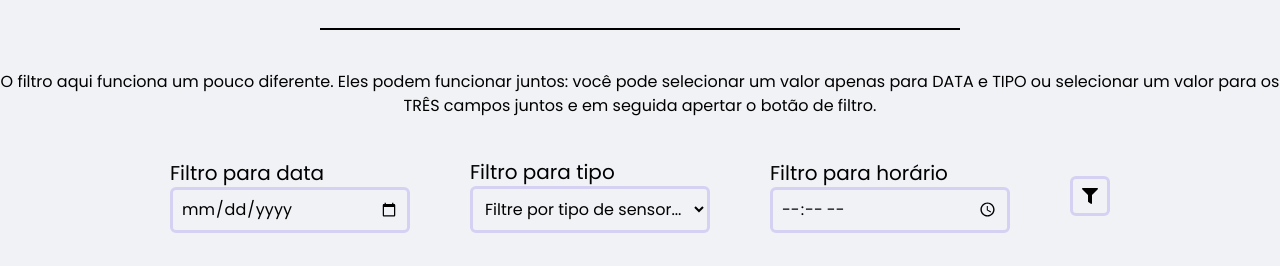
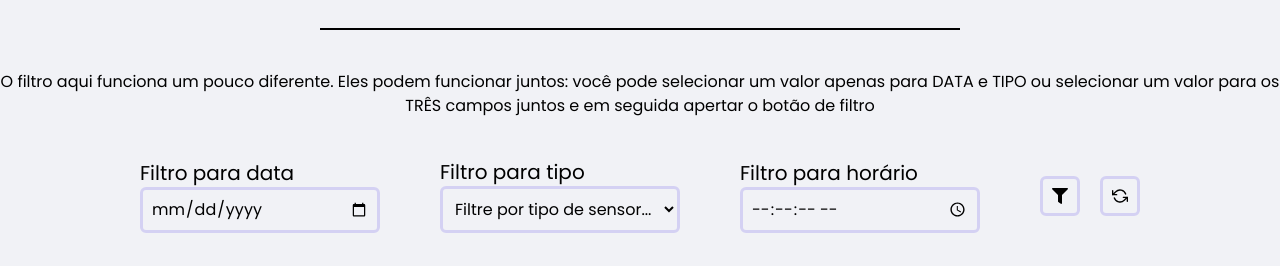
Before and after one commit to miguelsacardo/SmartCity, a React (Vite) app in the folder frontend/: page /app/gerenciamento/historico in a window 1280 px wide. Shown: the part 213-479 px from the top of the page. Built offline with nearby package versions, Linux system fonts and the light colour scheme; no server answers.

Commit message:
filtros feito

```diff
--- a/frontend/src/pages/ambiente/ambiente.jsx
+++ b/frontend/src/pages/ambiente/ambiente.jsx
@@ -47,8 +47,7 @@ export default function AmbienteContent() {
         <div className="flex flex-col">
           <label htmlFor="filter-sig" className="text-xl">Filtro para SIG</label>
           <div className="flex items-center justify-end">
-            <IoMdSearch  className="text-[#B0FE76] text-4xl absolute mr-3" alt="Icone de lupa"/>
-            <input id="filter-sig" type="search" placeholder="Busque um SIG..." className="rounded-full bg-[#392161] text-[#B0FE76] w-70 p-3"
+            <input id="filter-sig" type="search" placeholder="Busque um SIG..."  className="border-[0.188rem] border-[rgba(94,74,227,0.2)] rounded-md w-65 p-2"
             value={sigFilter}
             onChange={(e) => handleSigFilter(e)}/>
           </div>
--- a/frontend/src/pages/historico/historico.jsx
+++ b/frontend/src/pages/historico/historico.jsx
@@ -2,7 +2,7 @@ import { useEffect, useState } from "react";
 import { ListData } from "../../components/list_data/list";
 import { GrLinkPrevious, GrLinkNext } from "react-icons/gr";
 import axios from "axios";
-import { IoMdSearch } from "react-icons/io";
+import { FiRefreshCcw } from "react-icons/fi";
 import { FaFilter } from "react-icons/fa";
 
 
@@ -28,7 +28,18 @@ export default function HistoricoContent() {
           return window.alert("Limite de paginas atingido!");
         }
       });
-  }, [paging]);
+  }, [paging, url]);
+
+  const handleFilter = () =>{
+
+    if(!filterDate || !filterType) return window.alert("Os campos 'Filtro para data' e 'Filtro devem estar preenchidos'!");
+    setPaging(1)
+    setUrl(`http://127.0.0.1:8000/api/historico/?data=${filterDate}&sensor=${filterType}&horario=${filterTime}&size=8&page=`)
+  }
+
+  const handleRefresh = () =>{
+    location.reload()
+  }
 
   const handleNext = () => {
     setPaging(paging + 1);
@@ -42,21 +53,23 @@ export default function HistoricoContent() {
       <div className="font-['Poppins'] gap-x-25 mt-10 mb-10">
 
         <div className="flex flex-col items-center gap-y-10 mb-10">
-          <p className="text-center">O filtro aqui funciona um pouco diferente. Eles podem funcionar juntos: você pode selecionar um valor apenas para DATA e TIPO ou selecionar um valor para os TRÊS campos juntos e em seguida apertar o botão de filtro.</p>
+          <p className="text-center">O filtro aqui funciona um pouco diferente. Eles podem funcionar juntos: você pode selecionar um valor apenas para DATA e TIPO ou selecionar um valor para os TRÊS campos juntos e em seguida apertar o botão de filtro</p>
           <div className="flex items-center gap-x-15">
             {/* filtro por data */}
             <div className="flex flex-col">
               <label htmlFor="filter-data" className="text-xl">Filtro para data</label>
               <div className="flex items-center justify-end">
                 <input id="filter-data" type="date" className="border-[0.188rem] border-[rgba(94,74,227,0.2)] rounded-md w-60 p-2"
-                value={filterDate}/>
+                value={filterDate}
+                onChange={(e) => setFilterDate(e.target.value)}/>
               </div>
             </div>
 
             {/* filtro por tipo */}
             <div className="flex flex-col">
               <label htmlFor="filter-sensor" className="text-xl">Filtro para tipo</label>
-              <select name="" id="filter-sensor" className="border-[0.188rem] border-[rgba(94,74,227,0.2)] rounded-md w-60 p-2" defaultValue="-">
+              <select name="" id="filter-sensor" className="border-[0.188rem] border-[rgba(94,74,227,0.2)] rounded-md w-60 p-2" defaultValue="-"
+              onChange={(e) => setFilterType(e.target.value)}>
                 <option value="-" disabled>Filtre por tipo de sensor...</option>
                 <option value="temperatura">Temperatura</option>
                 <option value="luminosidade">Luminosidade</option>
@@ -69,13 +82,23 @@ export default function HistoricoContent() {
             <div className="flex flex-col">
               <label htmlFor="filter-data" className="text-xl">Filtro para horário</label>
               <div className="flex items-center justify-end">
-                <input id="filter-data" type="time" className="border-[0.188rem] border-[rgba(94,74,227,0.2)] rounded-md w-60 p-2"/>
+                <input id="filter-data" type="time" className="border-[0.188rem] border-[rgba(94,74,227,0.2)] rounded-md w-60 p-2" value={filterTime}
+                onChange={(e) => setFilterTime(e.target.value)} step="1"/>
               </div>
             </div>
 
-            <button  className="flex justify-center items-center border-[0.188rem] border-[rgba(94,74,227,0.2)] rounded-md w-10 h-10 p-2">
-              <FaFilter />
-            </button>
+            <div className="flex gap-x-5">
+              <button  className="flex justify-center items-center border-[0.188rem] border-[rgba(94,74,227,0.2)] rounded-md w-10 h-10 p-2"
+              onClick={() => handleFilter()}
+              aria-label="Filtrar histórico">
+                <FaFilter />
+              </button>
+              <button className="flex justify-center items-center border-[0.188rem] border-[rgba(94,74,227,0.2)] rounded-md w-10 h-10 p-2"
+              onClick={() => handleRefresh()}
+              aria-label="Recarregar página">
+                <FiRefreshCcw />
+              </button>
+            </div>
           </div>
         </div>
 
--- a/frontend/src/pages/sensores/sensor.jsx
+++ b/frontend/src/pages/sensores/sensor.jsx
@@ -62,17 +62,13 @@ export default function SensorContent() {
           </label>
 
           <div className="flex items-center justify-end">
-            <IoMdSearch
-              className="text-[#B0FE76] text-4xl absolute mr-3"
-              alt="Icone de lupa"
-            />
             <input
               value={macFilter}
               onChange={(e) => handleMacFilter(e)}
               id="filter-mac"
               type="search"
               placeholder="Busque um mac-address..."
-              className="rounded-full bg-[#392161] text-[#B0FE76] w-70 p-3"
+              className="border-[0.188rem] border-[rgba(94,74,227,0.2)] rounded-md w-65 p-2"
             />
           </div>
         </div>
@@ -87,7 +83,7 @@ export default function SensorContent() {
           <select
             name=""
             id="filter-sensor"
-            className="bg-[#392161] text-[#B0FE76] rounded-md w-60 p-2"
+            className="border-[0.188rem] border-[rgba(94,74,227,0.2)] rounded-md w-65 p-2"
             value={typeFilter}
             onChange={(e) => handleTypeFilter(e)}
           >
```
Also changed, not shown: 1 other file (tests, documents, lock files or other folders).
